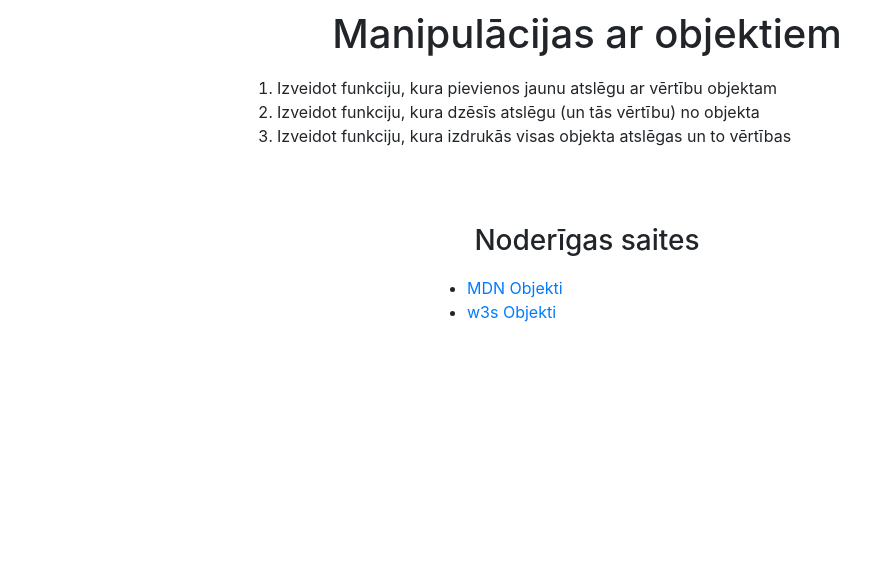
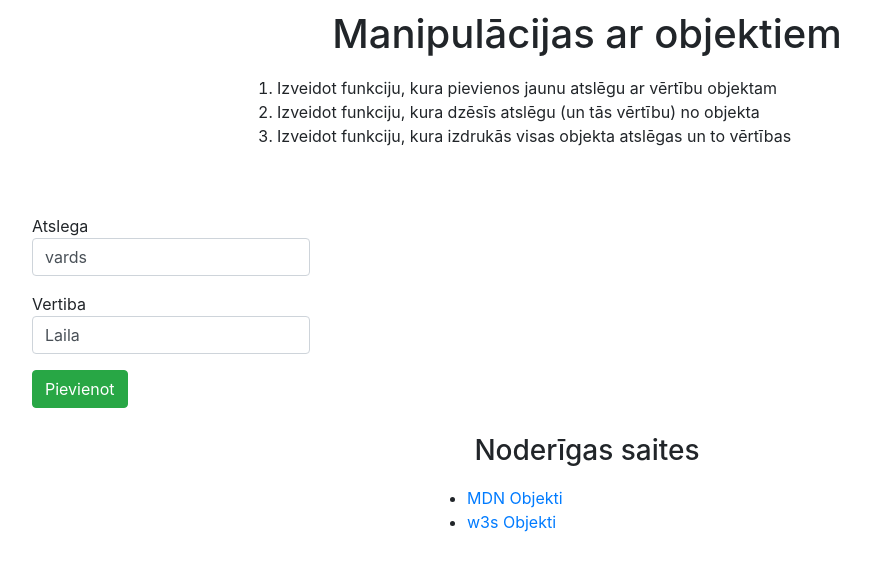
Before and after one commit to zudane/js-prog-skolotaji-2019, a plain HTML site: page uzdevumi/uzd3/index.html in a window 1280 px wide. Shown: the whole page, without its empty margins (53-923 px from the left). Drawn offline with nearby package versions, Linux system fonts and the light colour scheme.

Commit message:
pirmais no trim

```diff
--- a/uzdevumi/uzd3/index.html
+++ b/uzdevumi/uzd3/index.html
@@ -5,9 +5,7 @@
     <meta charset="utf8">
     <link rel="stylesheet" href="https://stackpath.bootstrapcdn.com/bootstrap/4.3.1/css/bootstrap.min.css" integrity="sha384-ggOyR0iXCbMQv3Xipma34MD+dH/1fQ784/j6cY/iJTQUOhcWr7x9JvoRxT2MZw1T" crossorigin="anonymous">
     <link rel="stylesheet" type="text/css" href="../../styles.css">
-    <script type="text/javascript" >
-      var objekts = {};
-    </script>
+
   </head>
   <body class="container">
     <div id="task">
@@ -20,7 +18,27 @@
     </div>
     <div id="root">
     </div>
+    <p>
+      Atslega<input class="col-md-3 form-control" id="atslega" type="text" value="vards" />
+
+    </p>
+    <p>
+      Vertiba<input class="col-md-3 form-control" id="vertiba" type="text" value="Laila"/>
+
+    </p>
+    <p>
+      <button class="col-md-auto btn btn-success" onClick="pievienot()">Pievienot</button>
+    </p>
     <div id="info">
+        <script type="text/javascript" >
+          var objekts = {};
+          function pievienot(){
+            let at=document.getElementById("atslega").value;
+            let ve=document.getElementById("vertiba").value;
+            objekts[at]=ve;
+            return;
+          }
+        </script>
       <h3>Noderīgas saites</h3>
       <ul>
         <li><a href="https://developer.mozilla.org/en-US/docs/Web/JavaScript/Reference/Global_Objects/Object" target="_new">MDN Objekti</a></li>
```
